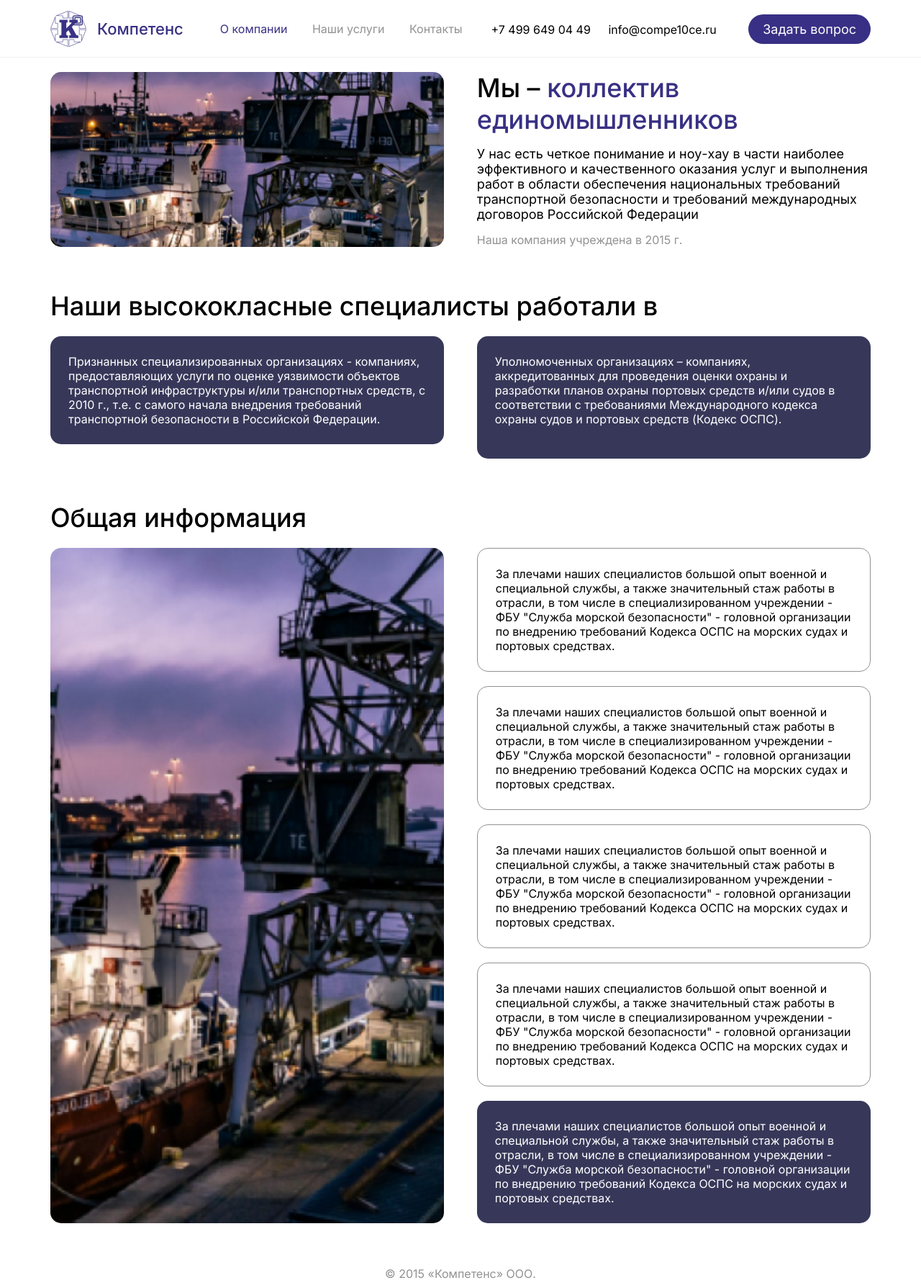
After one commit to Kanat1ch/competence, a PHP site: page /about.html in a window 1280 px wide. The commit adds this page. Shown: the whole page at 72% size. Run offline with PHP 8.4, Linux system fonts and the light colour scheme.

Commit message:
About page ready

```diff
--- /dev/null
+++ b/about.html
@@ -0,0 +1,72 @@
+<!DOCTYPE html>
+<html lang="en">
+
+<head>
+  <meta charset="UTF-8">
+  <meta http-equiv="X-UA-Compatible" content="IE=edge">
+  <meta name="viewport" content="width=device-width, initial-scale=1.0">
+  <link rel="stylesheet" href="./styles/css/about.min.css">
+  <script src="./scripts/index.js" defer></script>
+  <title>Компетенс — О компании</title>
+</head>
+
+<body class="loading">
+  <header class="header">
+    <div class="header__container container">
+      <a class="header__logo logo" href="index.html">
+        <img class="logo__image" src="./images/logo.png" alt="logo">
+        <div class="logo__text">Компетенс</div>
+      </a>
+      <div class="header__content">
+        <nav class="header__nav">
+          <a class="header__link active" href="/about.html">О компании</a>
+          <a class="header__link" href="#">Наши услуги</a>
+          <a class="header__link" href="#">Контакты</a>
+        </nav>
+        <div class="header__contacts">
+          <a class="header__tel" href="tel:+74996490449">+7 499 649 04 49</a>
+          <a class="header__mail" href="mailto:info@compe10ce.ru">info@compe10ce.ru</a>
+          <button class="header__contact-btn">Задать вопрос</button>
+        </div>
+        <div class="close-btn"><img src="./images/close.png" alt="close"></div>
+      </div>
+      <div class="menu-btn"><img src="./images/menu.png" alt="menu"></div>
+    </div>
+  </header>
+  <main>
+    <div class="intro container">
+      <div class="intro__image"><img src="./images/banner/Banner1.png" alt="intro-image"></div>
+      <div class="intro__content">
+        <h2 class="intro__title title">Мы – <span>коллектив единомышленников</span></h2>
+        <div class="intro__description">У нас есть четкое понимание и ноу-хау в части наиболее эффективного и качественного оказания услуг и выполнения работ в области обеспечения национальных требований транспортной безопасности и требований международных договоров Российской Федерации</div>
+        <div class="intro__subtitle">Наша компания учреждена в 2015 г.</div>
+      </div>
+    </div>
+
+    <div class="experience container">
+      <h2 class="experience__title title">Наши высококласные специалисты работали в</h2>
+      <div class="experience__cards">
+        <div class="experience__card card card--fill">Признанных специализированных организациях - компаниях, предоставляющих услуги по оценке уязвимости объектов транспортной инфраструктуры и/или транспортных средств, с 2010 г., т.е. с самого начала внедрения требований транспортной безопасности в Российской Федерации.</div>
+        <div class="experience__card card card--fill">Уполномоченных организациях – компаниях, аккредитованных для проведения оценки охраны и разработки планов охраны портовых средств и/или судов в соответствии с требованиями Международного кодекса охраны судов и портовых средств (Кодекс ОСПС).</div>
+      </div>
+    </div>
+
+    <div class="main-info container">
+      <h2 class="main-info__title title">Общая информация</h2>
+      <div class="main-info__content">
+        <div class="main-info__image"><img src="./images/banner/Banner1.png" alt="intro-image"></div>
+        <div class="main-info__cards">
+          <div class="main-info__card card">За плечами наших специалистов большой опыт военной и специальной службы, а также значительный стаж работы в отрасли, в том числе в специализированном учреждении - ФБУ "Служба морской безопасности" - головной организации по внедрению требований Кодекса ОСПС на морских судах и портовых средствах.</div>
+          <div class="main-info__card card">За плечами наших специалистов большой опыт военной и специальной службы, а также значительный стаж работы в отрасли, в том числе в специализированном учреждении - ФБУ "Служба морской безопасности" - головной организации по внедрению требований Кодекса ОСПС на морских судах и портовых средствах.</div>
+          <div class="main-info__card card">За плечами наших специалистов большой опыт военной и специальной службы, а также значительный стаж работы в отрасли, в том числе в специализированном учреждении - ФБУ "Служба морской безопасности" - головной организации по внедрению требований Кодекса ОСПС на морских судах и портовых средствах.</div>
+          <div class="main-info__card card">За плечами наших специалистов большой опыт военной и специальной службы, а также значительный стаж работы в отрасли, в том числе в специализированном учреждении - ФБУ "Служба морской безопасности" - головной организации по внедрению требований Кодекса ОСПС на морских судах и портовых средствах.</div>
+          <div class="main-info__card card card--fill">За плечами наших специалистов большой опыт военной и специальной службы, а также значительный стаж работы в отрасли, в том числе в специализированном учреждении - ФБУ "Служба морской безопасности" - головной организации по внедрению требований Кодекса ОСПС на морских судах и портовых средствах.</div>
+        </div>
+      </div>
+    </div>
+  </main>
+<footer class="footer">© 2015 «Компетенс» ООО.</footer>
+<div class="overlay"></div>
+</body>
+
+</html>
--- a/index.html
+++ b/index.html
@@ -19,7 +19,7 @@
       </a>
       <div class="header__content">
         <nav class="header__nav">
-          <a class="header__link" href="#">О компании</a>
+          <a class="header__link" href="/about.html">О компании</a>
           <a class="header__link" href="#">Наши услуги</a>
           <a class="header__link" href="#">Контакты</a>
         </nav>
--- a/styles/scss/_style.scss
+++ b/styles/scss/_style.scss
@@ -218,6 +218,19 @@ h2.title {
   }
 }
 
+.card {
+  padding: 25px;
+  border-radius: 15px;
+  border: 1px solid $gray;
+  font-size: 16px;
+
+  &--fill {
+    border: none;
+    background-color: $purple;
+    color: #fff;
+  }
+}
+
 .footer {
   padding: 10px 0;
   text-align: center;
--- /dev/null
+++ b/styles/scss/about.scss
@@ -0,0 +1,145 @@
+@import 'style';
+
+.intro {
+  position: relative;
+
+  &__image {
+    position: absolute;
+    width: 48%;
+    left: 0;
+    top: 0;
+    bottom: 0;
+    border-radius: 15px;
+
+    img {
+      width: 100%;
+      height: 100%;
+      object-fit: cover;
+      border-radius: 15px;
+    }
+  }
+
+  &__content {
+    margin-left: auto;
+    width: 48%;
+  }
+
+  &__title {
+    span {
+      color: $lightpurple;
+    }
+  }
+
+  &__description {
+    margin: 15px 0;
+    font-size: 18px;
+  }
+
+  &__subtitle {
+    color: $gray;
+  }
+}
+
+.experience {
+  margin-top: 60px;
+
+  &__title {
+    margin-bottom: 20px;
+  }
+
+  &__cards {
+    display: flex;
+    justify-content: space-between;
+    flex-wrap: wrap;
+  }
+
+  &__card {
+    width: 48%;
+
+    &:not(:last-child) {
+      margin-bottom: 20px;
+    }
+  }
+}
+
+.main-info {
+  margin-top: 60px;
+
+  &__title {
+    margin-bottom: 20px;
+  }
+
+  &__content {
+    position: relative;
+  }
+
+  &__image {
+    position: absolute;
+    width: 48%;
+    left: 0;
+    top: 0;
+    bottom: 0;
+    border-radius: 15px;
+
+    img {
+      width: 100%;
+      height: 100%;
+      object-fit: cover;
+      border-radius: 15px;
+    }
+  }
+
+  &__cards {
+    margin-left: auto;
+    width: 48%;
+  }
+
+  &__card {
+    margin-top: 20px;
+  }
+}
+
+@media screen and (max-width: 768px) {
+  .intro {
+    position: static;
+
+    &__image {
+      position: static;
+      height: 200px;
+      width: 100%;
+    }
+
+    &__content {
+      margin-top: 20px;
+      margin-left: 0;
+      width: 100%;
+    }
+  }
+
+  .experience {
+    &__card {
+      width: 100%;
+    }
+  }
+
+  .main-info {
+    position: static;
+
+    &__image {
+      position: static;
+      height: 200px;
+      width: 100%;
+    }
+
+    &__content {
+      margin-top: 20px;
+      margin-left: 0;
+      width: 100%;
+    }
+
+    &__cards {
+      margin-left: auto;
+      width: 100%;
+    }
+  }
+}
```
Also changed, not shown: styles/css/about.min.css (added), styles/css/index.min.css.
